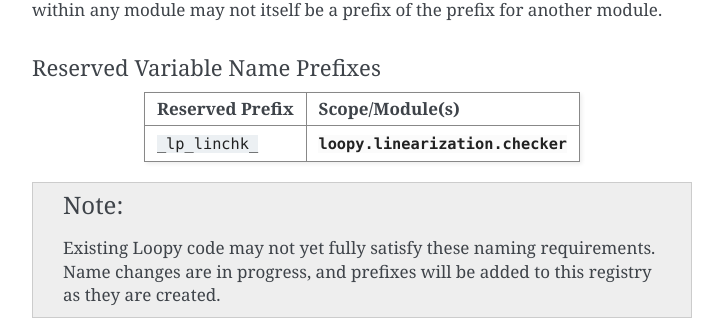
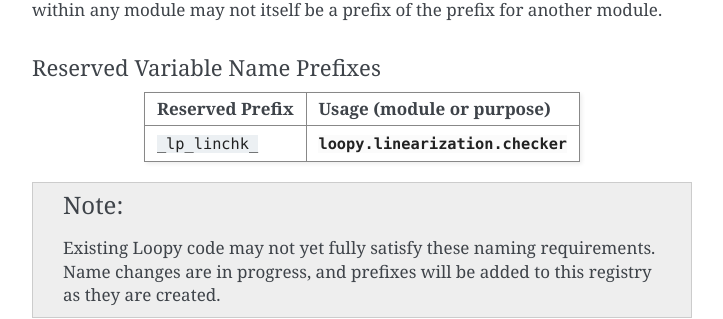
Before and after one commit to inducer/loopy, a Sphinx documentation site: the page built from doc/ref_kernel.rst, in a window 1280 px wide and 900 px high, scrolled down 3191 px. Shown: the part 163-482 px from the top of the window, without its empty margins (388-1111 px from the left). Built offline with Sphinx 7.4.7, drawn with Linux system fonts in a browser that asks for light colours.

Commit message:
Apply suggestion to doc/ref_kernel.rst

```diff
--- a/doc/ref_kernel.rst
+++ b/doc/ref_kernel.rst
@@ -176,7 +176,7 @@ Reserved Variable Name Prefixes
 """""""""""""""""""""""""""""""
 
 ================== ==================================
-Reserved Prefix    Scope/Module(s)
+Reserved Prefix    Usage (module or purpose)
 ================== ==================================
 ``_lp_linchk_``    :mod:`loopy.linearization.checker`
 ================== ==================================
```
